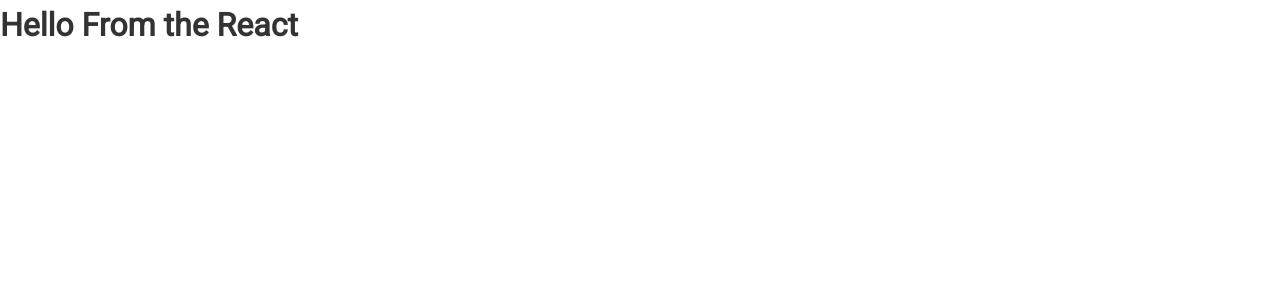
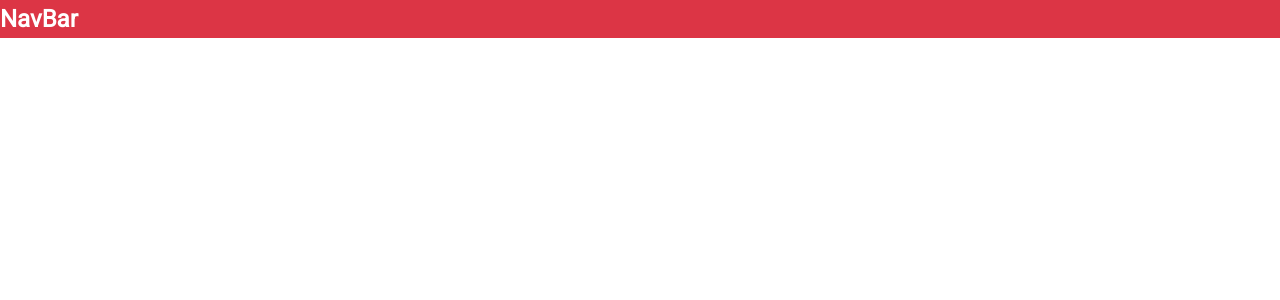
Before and after one commit to CleoZhang/github-finder, a React (Create React App) app: page / in a window 1280 px wide. Shown: the top 300 px of the page. Built offline with nearby package versions, Linux system fonts and the light colour scheme.

Commit message:
Add fontAwesome

```diff
--- a/public/index.html
+++ b/public/index.html
@@ -11,6 +11,10 @@
     />
     <link rel="apple-touch-icon" href="%PUBLIC_URL%/logo192.png" />
     <link rel="manifest" href="%PUBLIC_URL%/manifest.json" />
+    <script
+      src="https://kit.fontawesome.com/430deac3b7.js"
+      crossorigin="anonymous"
+    ></script>
     <title>Github Finder</title>
   </head>
   <body>
--- a/src/App.js
+++ b/src/App.js
@@ -1,12 +1,13 @@
-import React, { Component } from 'react';
+import React, { Component, Fragment } from 'react';
+import NavBar from './layout/NavBar';
 import './App.css';
 
 class App extends Component {
   render() {
     return (
-      <div className='App'>
-        <h1>Hello From the React</h1>
-      </div>
+      <nav className='navBar bg-primary'>
+        <NavBar />
+      </nav>
     );
   }
 }
--- /dev/null
+++ b/src/layout/NavBar.js
@@ -0,0 +1,11 @@
+import React, { Component } from 'react';
+
+export default class NavBar extends Component {
+  render() {
+    return (
+      <div>
+        <h1>NavBar</h1>
+      </div>
+    );
+  }
+}
```
